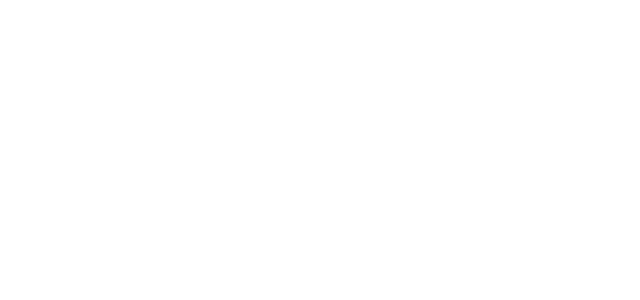
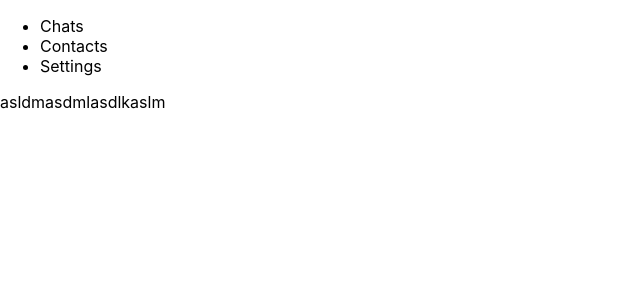
Before and after one commit to ZukLevinson/ChattingApp, a React (Create React App) app in the folder frontend/: page / in a window 1280 px wide. Shown: the top 300 px of the page, without its empty margins (0-640 px from the left). Built offline with nearby package versions, Linux system fonts and the light colour scheme.

Commit message:
feat(zuk is annoying): add a shitty navbar

```diff
--- a/frontend/package.json
+++ b/frontend/package.json
@@ -9,6 +9,7 @@
     "@types/react-dom": "^17.0.9",
     "react": "^17.0.2",
     "react-dom": "^17.0.2",
+    "react-router-dom": "^5.3.0",
     "react-scripts": "4.0.3",
     "typescript": "^4.4.2"
   },
@@ -35,5 +36,8 @@
       "last 1 firefox version",
       "last 1 safari version"
     ]
+  },
+  "devDependencies": {
+    "@types/react-router-dom": "^5.1.8"
   }
 }
--- /dev/null
+++ b/frontend/src/components/Navbar/index.tsx
@@ -0,0 +1,19 @@
+import styles from "./index.module.css";
+
+export default function Navbar() {
+  return (
+    <div style={styles}>
+      <ul>
+          <li>
+              Chats
+          </li>
+          <li>
+              Contacts
+          </li>
+          <li>
+              Settings
+          </li>
+      </ul>
+    </div>
+  );
+}
--- a/frontend/src/features/dashboard/index.tsx
+++ b/frontend/src/features/dashboard/index.tsx
@@ -1,8 +1,11 @@
 import styles from "./index.module.css";
+import Navbar from "../../components/Navbar"
 
 export default function Dashboard() {
     return (
         <div>
+            <Navbar />
+            asldmasdmlasdlkaslm
         </div>
     );
 }
--- a/frontend/src/index.tsx
+++ b/frontend/src/index.tsx
@@ -1,11 +1,24 @@
 import React from "react";
 import ReactDOM from "react-dom";
+import "./index.css";
 import Dashboard from "./features/dashboard";
-import "./index.css";
+import { BrowserRouter as Router, Switch, Route } from "react-router-dom";
 
 ReactDOM.render(
   <React.StrictMode>
-    <Dashboard />
+    <Router>
+      <Switch>
+        {/* <Route path="/about">
+          <About />
+        </Route>
+        <Route path="/users">
+          <Users />
+        </Route> */}
+        <Route path="/">
+          <Dashboard />
+        </Route>
+      </Switch>
+    </Router>
   </React.StrictMode>,
   document.getElementById("root")
 );
```
Also changed, not shown: frontend/src/components/Navbar/index.module.css (added), 1 other file (tests, documents, lock files or other folders).
